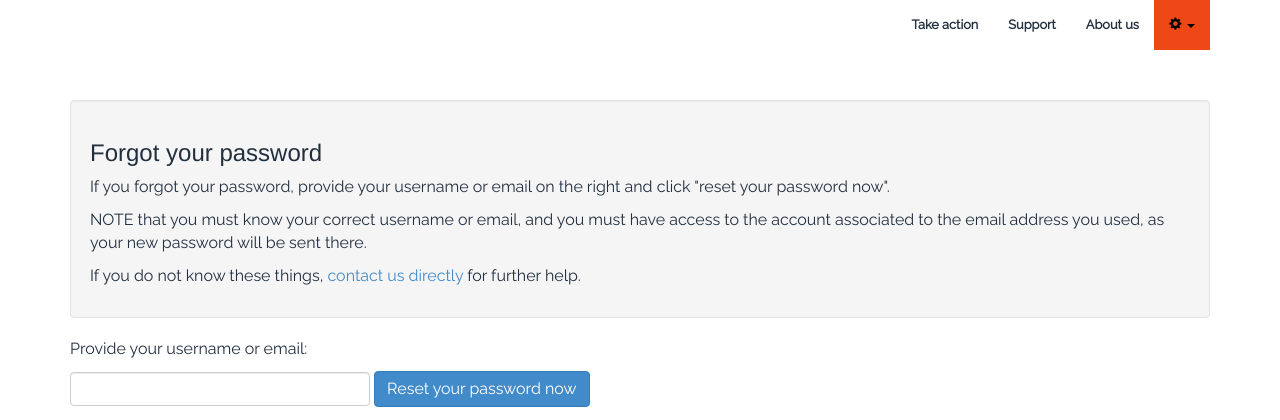
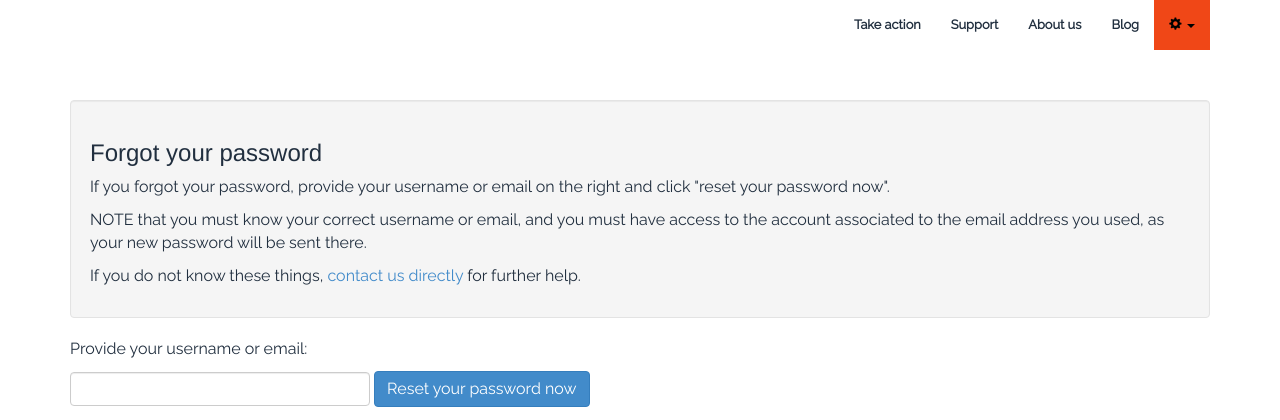
Before and after one commit to hrickards/backend, a Python web app: template portality/templates/account/forgot.html in a window 1280 px wide. Shown: the top 420 px of the page. Run offline with Jinja, Linux system fonts and the light colour scheme; the template is opened without the code that fills it, so the values that code supplies are empty; some libraries are stand-ins or nearby versions.

Commit message:
blog link

```diff
--- a/portality/templates/base.html
+++ b/portality/templates/base.html
@@ -18,6 +18,7 @@
         <li><a href="/action">Take action</a></li>
         <li><a href="/support">Support</a></li>
         <li><a href="/about">About us</a></li>
+        <li><a href="/blog">Blog</a></li>
 
         {% if current_user.is_anonymous() %}
         <li><a href="{{url_for('account.login')}}">Login</a></li>
@@ -124,7 +125,7 @@
                 <ul style="list-style-type: none;">
 						<li><a href="mailto:legal@openaccessbutton.org?Subject=Hello" target="_top">Legal</a></li>
 						<li><a href="https://openaccessbutton.org/about/">FAQ</a></li>
-						<li><a href="https://openaccessbutton.org/about/">Blog</a></li>
+						<li><a href="/blog">Blog</a></li>
 						<li><a href="/contact" target="_top">Contact Us</a></li>
 						<li><a href="mailto:media@openaccessbutton.org?Subject=Hello" target="_top">Press</a></li>
 						<li><a href="https://openaccessbutton.org/support">For Developers</a></li>
```
